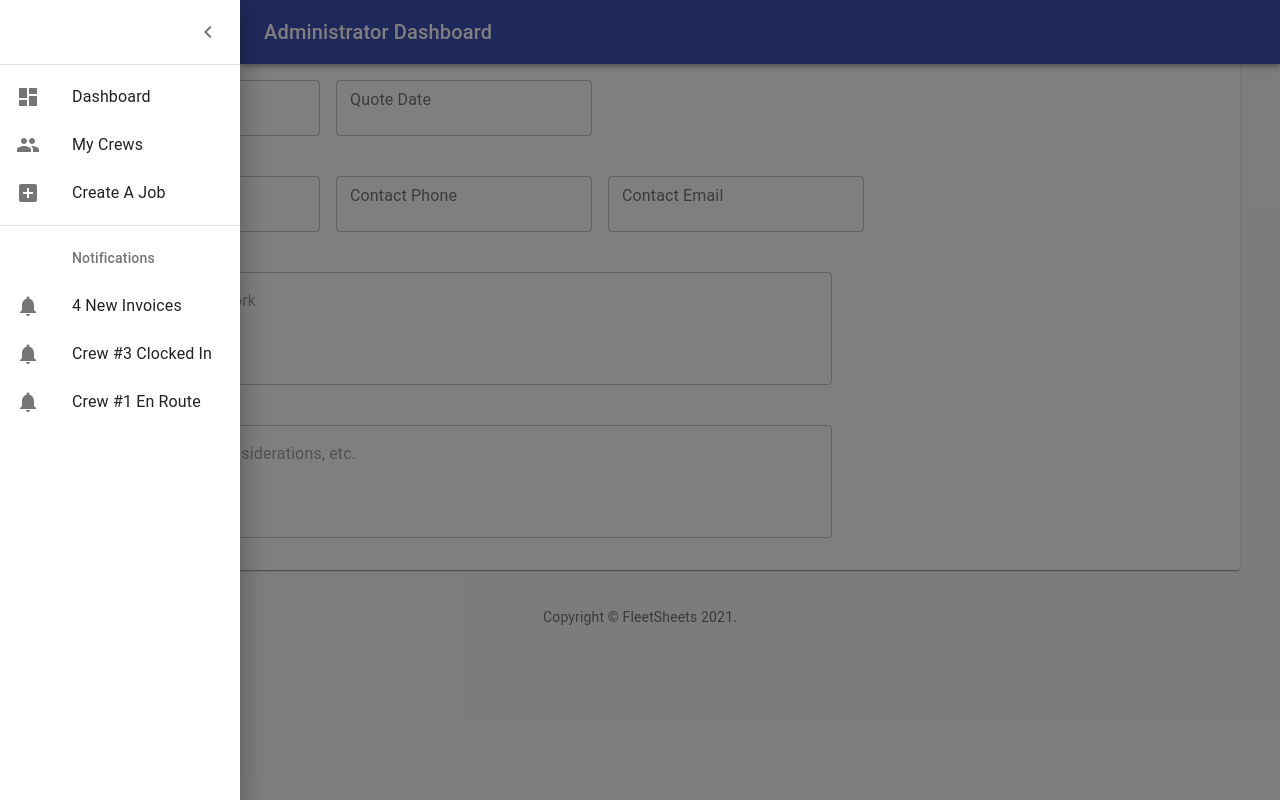
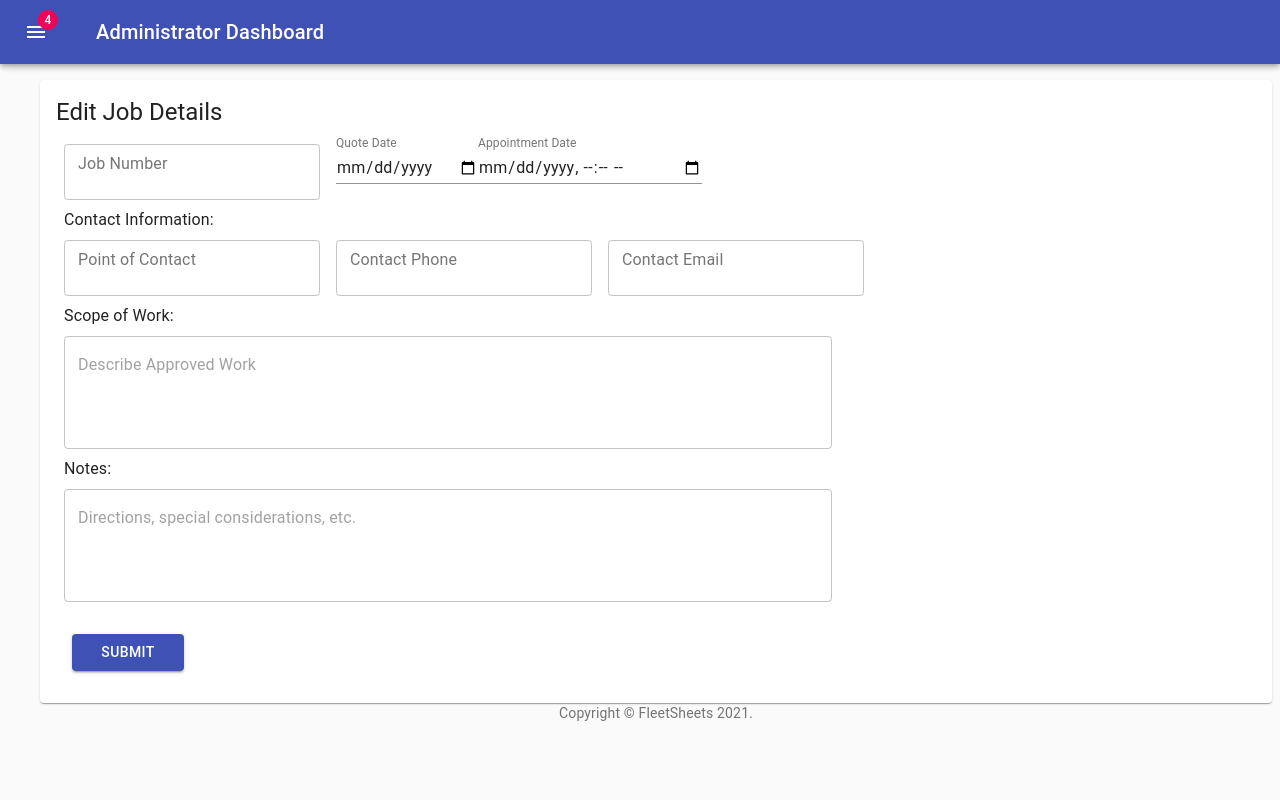
Before and after one commit to will98nicholson/Custom-Workforce-Manager, a React (Create React App) app in the folder client/: page /editjob in a window 1280 px wide. Built offline with nearby package versions, Linux system fonts and the light colour scheme.

Commit message:
editing dashboard table

```diff
--- a/client/src/components/JobsForm.js
+++ b/client/src/components/JobsForm.js
@@ -50,9 +50,29 @@ export default function JobsForm() {
                     <OutlinedInput id="jobNumber" name="job_number" className={classes.input} variant="outlined" label="Job Number" />
                 </FormControl>
                 <FormControl variant="outlined">
-                        <InputLabel htmlFor="quoteDate">Quote Date</InputLabel>
-                        <OutlinedInput id="quoteDate" name="quote_date" className={classes.input} variant="outlined" label="Quote Date" />
+                    {/* <InputLabel htmlFor="quoteDate">Quote Date</InputLabel>
+                        <OutlinedInput id="quoteDate" name="quote_date" className={classes.input} variant="outlined" label="Quote Date" /> */}
+                    <TextField
+                        id="date"
+                        label="Quote Date"
+                        type="date"
+                        defaultValue={new Date}
+                        className={classes.textField}
+                        InputLabelProps={{
+                            shrink: true,
+                        }}
+                    />
                 </FormControl>
+                <TextField
+                    id="datetime-local"
+                    label="Appointment Date"
+                    type="datetime-local"
+                    defaultValue={new Date}
+                    className={classes.textField}
+                    InputLabelProps={{
+                        shrink: true,
+                    }}
+                />
                 <div className={classes.break} />
                 <Typography variant="body1">Contact Information:</Typography>
                 <FormControl variant="outlined">
--- a/client/src/components/MenuToolbar.js
+++ b/client/src/components/MenuToolbar.js
@@ -105,7 +105,7 @@ const useStyles = makeStyles((theme) => ({
 
 export default function MenuToolbar() {
     const classes = useStyles();
-    const [open, setOpen] = React.useState(true);
+    const [open, setOpen] = React.useState(false);
     const handleDrawerOpen = () => {
         setOpen(true);
     };
--- a/client/src/pages/AdminDash.js
+++ b/client/src/pages/AdminDash.js
@@ -36,6 +36,10 @@ const useStyles = makeStyles((theme) => ({
     }
 }));
 
+function Auth() {
+
+}
+
 
 export default function AdminDash() {
     const classes = useStyles();
--- a/client/src/pages/EditJob.js
+++ b/client/src/pages/EditJob.js
@@ -26,17 +26,18 @@ const useStyles = makeStyles((theme) => ({
         margin: theme.spacing(2)
     },
     button: {
-        margin: theme.spacing(2)
+        margin: theme.spacing(2),
+        width: '7rem'
     },
     paper: {
-        padding: theme.spacing( 2 ),
+        padding: theme.spacing(2),
         display: 'flex',
         overflow: 'auto',
         flexDirection: 'column',
     }
 }));
 
-function handleSubmit(){
+function handleSubmit() {
     console.log('submit')
 }
 
@@ -46,16 +47,19 @@ export default function CreateJob() {
         <div className={classes.root}>
             <CssBaseline />
             <MenuToolbar />
+            <main className={classes.content}>
+                <div className={classes.appBarSpacer} />
                 <Container maxWidth="lg" className={classes.container}>
                     <Paper className={classes.paper}>
-                    <Typography variant='h5'>Create New Job</Typography>
+                        <Typography variant='h5'>Edit Job Details</Typography>
                         <JobsForm />
-                </Paper>
-                <Button variant="contained" color="primary" onClick={handleSubmit}>
+                        <Button className={classes.button} variant="contained" color="primary" onClick={handleSubmit}>
                             Submit
                         </Button>
+                    </Paper>
                     <Copyright />
                 </Container>
-        </div>
+            </main>
+        </div >
     )
 };
```
Also changed, not shown: client/src/utils/auth.js (added). Lines whose indentation alone changed are shown as unchanged.
